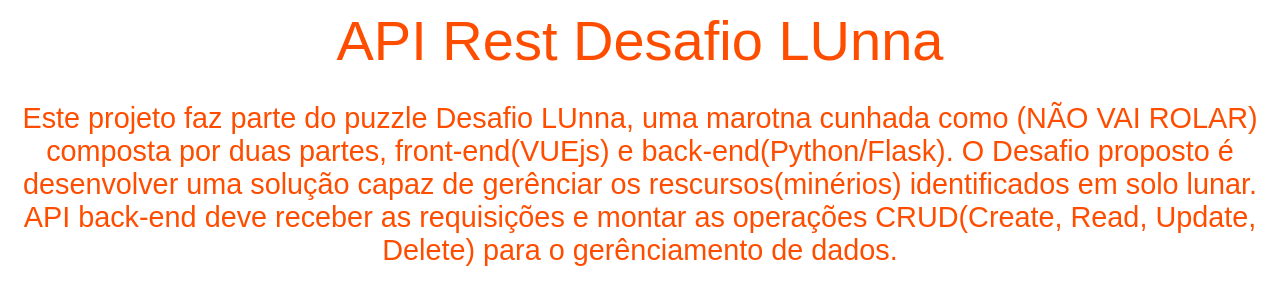
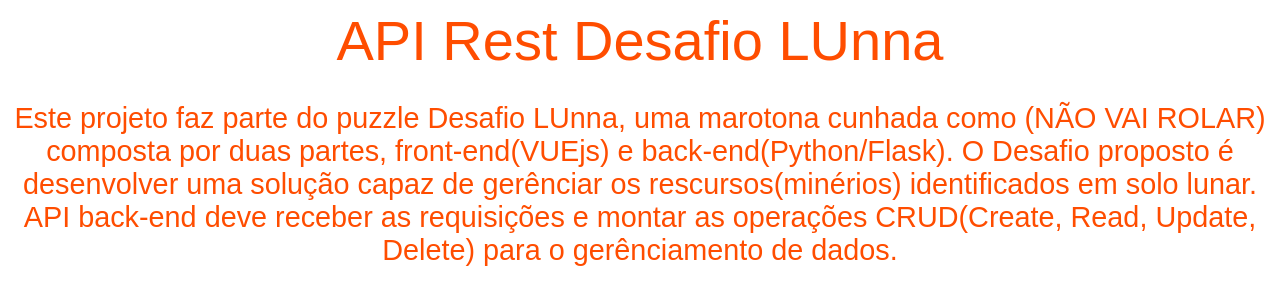
Before and after one commit to rodrigmars/desafiolunarapi, a Flask app: page / in a window 1280 px wide. Shown: the top 305 px of the page. Run offline with Flask 2, Linux system fonts and the light colour scheme.

Commit message:
Atualizando README

```diff
--- a/desafiolunarapi/templates/index.html
+++ b/desafiolunarapi/templates/index.html
@@ -28,7 +28,7 @@
     <div style="text-align:center">
         <label class="title" for="">API Rest Desafio LUnna</label>
         <p>
-            Este projeto faz parte do puzzle Desafio LUnna, uma marotna cunhada como (NÃO VAI ROLAR)
+            Este projeto faz parte do puzzle Desafio LUnna, uma marotona cunhada como (NÃO VAI ROLAR)
             composta por duas partes, front-end(VUEjs) e back-end(Python/Flask).
             O Desafio proposto é desenvolver uma solução capaz de gerênciar os rescursos(minérios) identificados em solo
             lunar.
```
Also changed, not shown: README.md (added).
